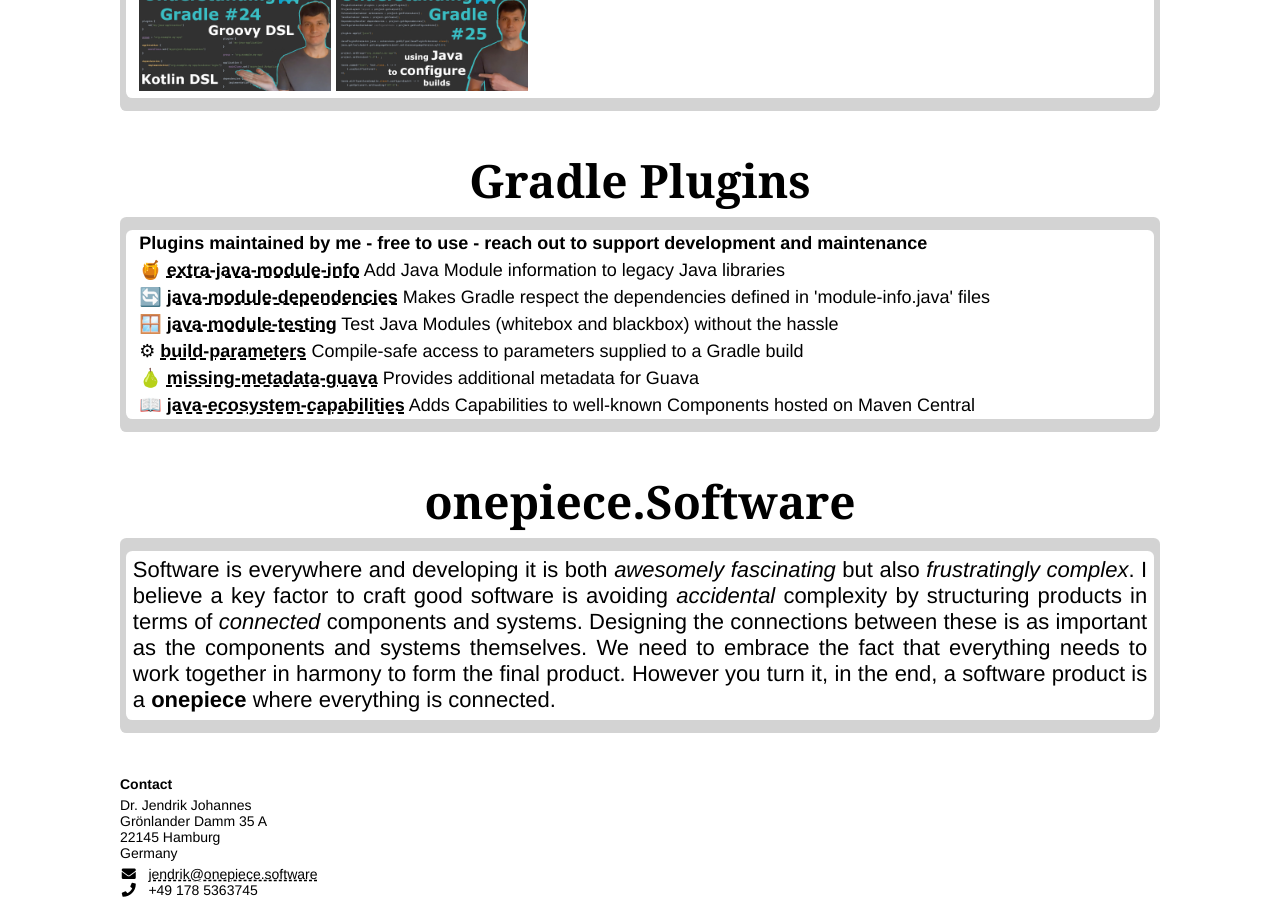
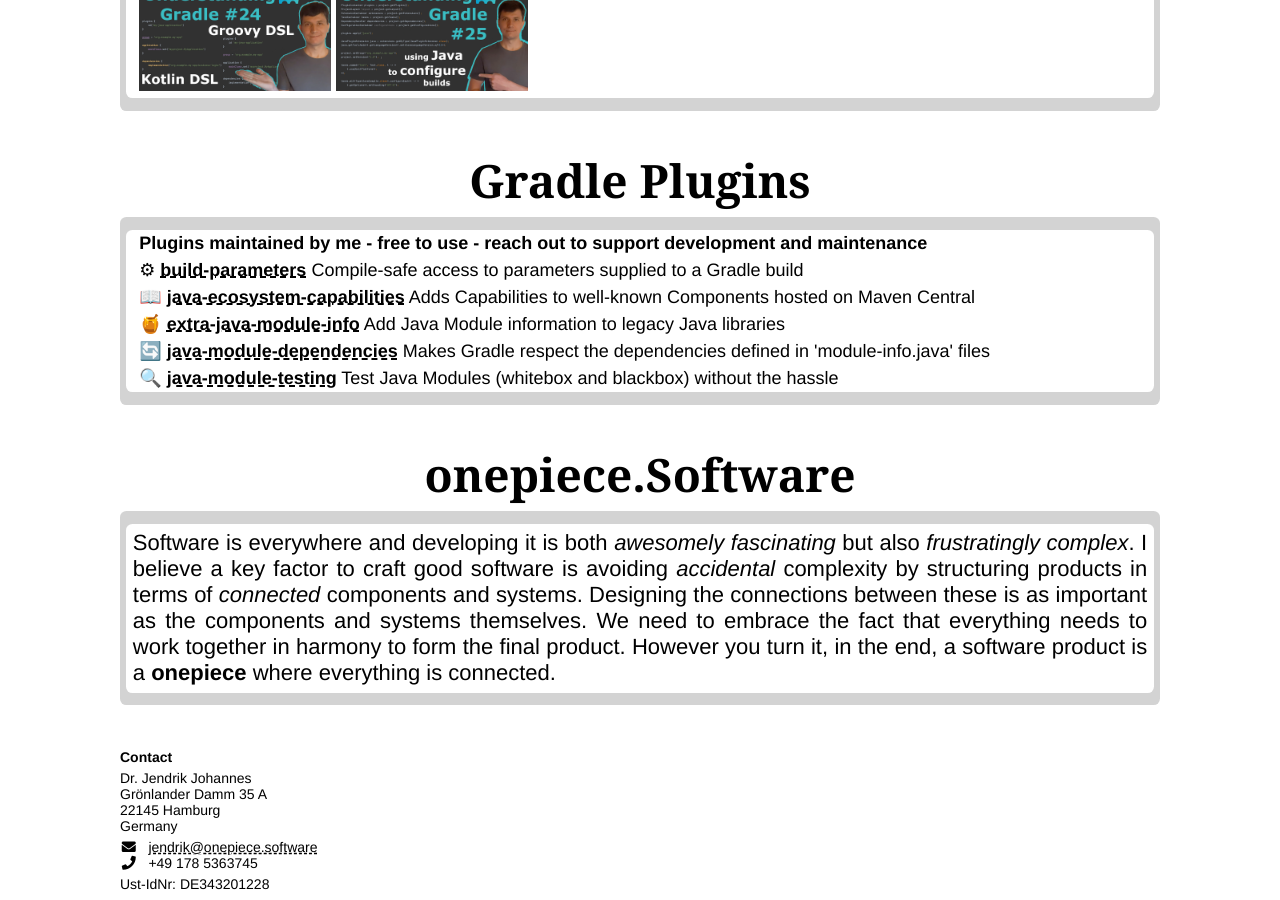
Before and after one commit to OnepieceSoftware/onepiecesoftware.github.io, a Jekyll site: the page index.html, which Jekyll copies as it is, in a window 1280 px wide and 900 px high, scrolled down 4177 px. Built offline with Jekyll 4.4.1, drawn with Linux system fonts in a browser that asks for light colours.

```diff
--- a/index.html
+++ b/index.html
@@ -676,12 +676,11 @@
   <div class="box">
     <ul>
       <li><b>Plugins maintained by me - free to use - reach out to support development and maintenance</b></li>
+      <li>⚙ <b><a target="_blank" href="https://github.com/gradlex-org/build-parameters">build-parameters</a></b> Compile-safe access to parameters supplied to a Gradle build</li>
+      <li>📖 <b><a target="_blank" href="https://github.com/gradlex-org/java-ecosystem-capabilities">java-ecosystem-capabilities</a></b> Adds Capabilities to well-known Components hosted on Maven Central</li>
       <li>🍯 <b><a target="_blank" href="https://github.com/gradlex-org/extra-java-module-info">extra-java-module-info</a></b> Add Java Module information to legacy Java libraries</li>
       <li>🔄 <b><a target="_blank" href="https://github.com/gradlex-org/java-module-dependencies">java-module-dependencies</a></b> Makes Gradle respect the dependencies defined in 'module-info.java' files</li>
-      <li>🪟 <b><a target="_blank" href="https://github.com/gradlex-org/java-module-testing">java-module-testing</a></b> Test Java Modules (whitebox and blackbox) without the hassle</li>
-      <li>⚙ <b><a target="_blank" href="https://github.com/gradlex-org/build-parameters">build-parameters</a></b> Compile-safe access to parameters supplied to a Gradle build</li>
-      <li>🍐 <b><a target="_blank" href="https://github.com/jjohannes/missing-metadata-guava">missing-metadata-guava</a></b> Provides additional metadata for Guava</li>
-      <li>📖 <b><a target="_blank" href="https://github.com/jjohannes/java-ecosystem-capabilities">java-ecosystem-capabilities</a></b> Adds Capabilities to well-known Components hosted on Maven Central</li>
+      <li>🔍 <b><a target="_blank" href="https://github.com/gradlex-org/java-module-testing">java-module-testing</a></b> Test Java Modules (whitebox and blackbox) without the hassle</li>
     </ul>
   </div>
 </section>
```
